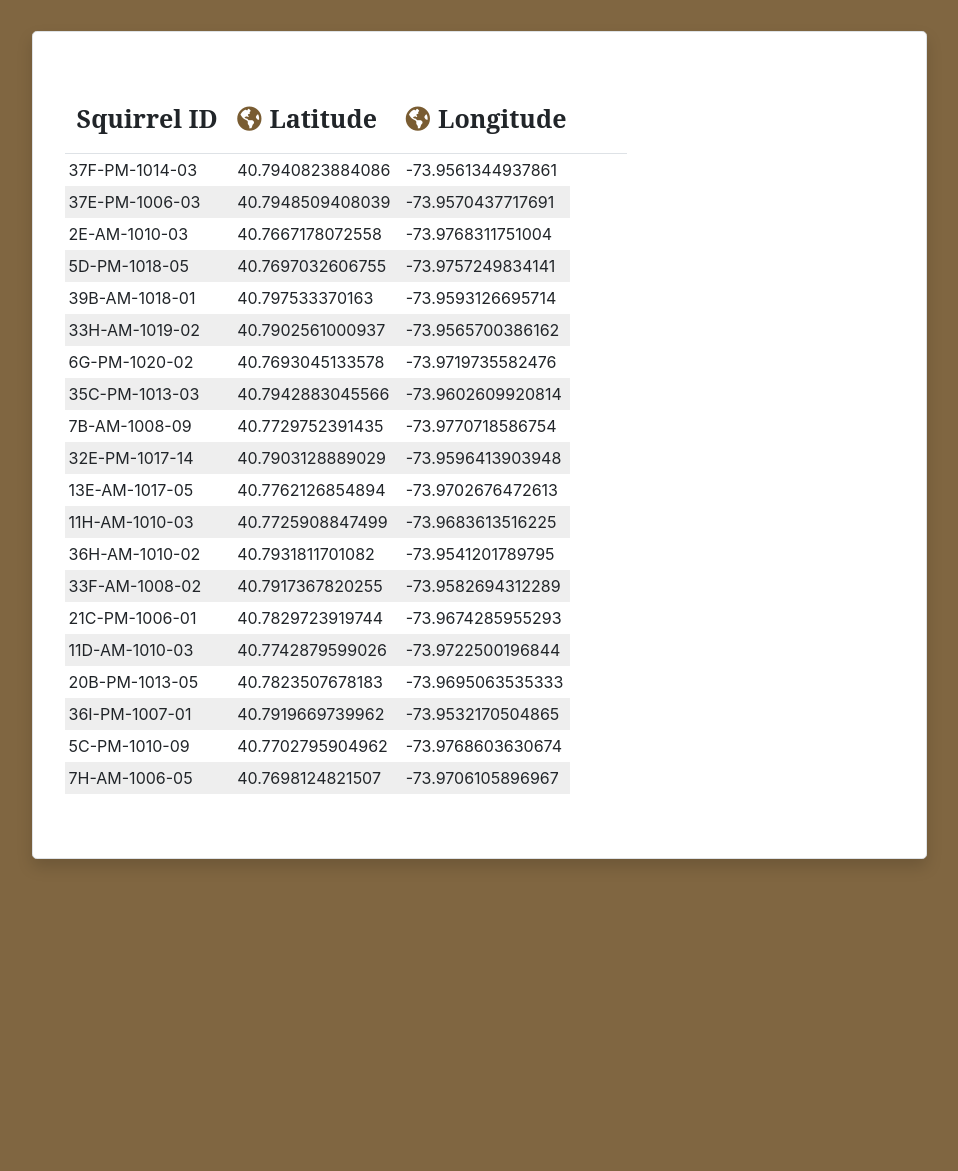
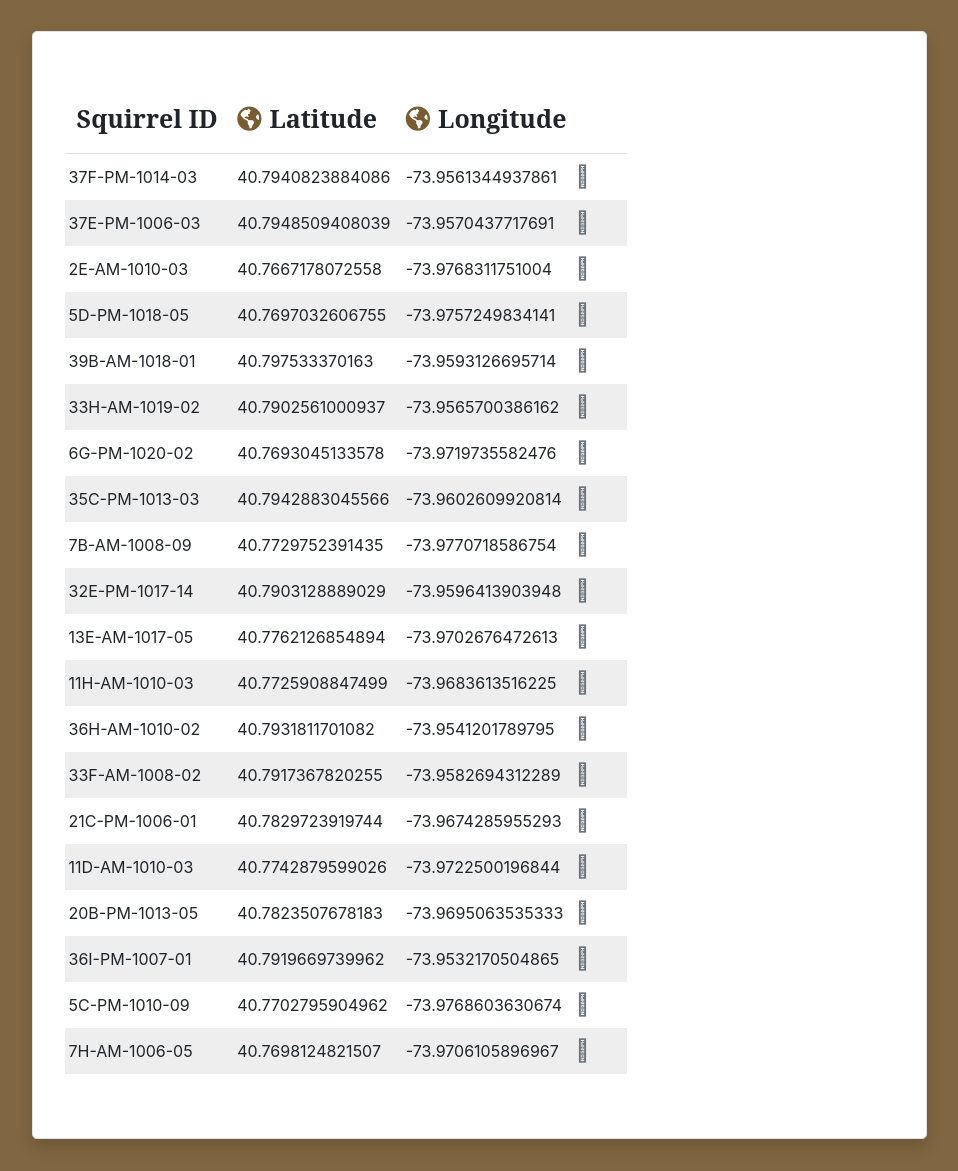
Before and after one commit to TC1997/Tool-Django, a Django app: template myProject/templates/myApp/list.html in a window 1280 px wide. Shown: the part 422-1593 px from the top of the page, without its empty margins (161-1119 px from the left). Before the commit the page ends 1286 px from the top, so only its background shows below. Run offline with Django 3.2, Linux system fonts and the light colour scheme; the template is opened without the code that fills it: values that come from a table or form of the project are taken from there, others are empty; data comes from the database, SQL or seed files in the repository; some libraries are stand-ins or nearby versions.

Commit message:
change list.html

```diff
--- a/myProject/templates/myApp/list.html
+++ b/myProject/templates/myApp/list.html
@@ -23,6 +23,10 @@
                     <td>{{squirrel.Unique_Squirrel_ID}}</td>
                     <td>{{squirrel.Latitude}}</td>
                     <td>{{squirrel.Longitude}}</td>
+                    <td>
+                        <a href="{% url 'update' squirrel.id %}" class="btn text-secondary px-0">
+                            <i class="fal fa-edit fa-lg"></i>
+                        </a>
 
                 </tr>
             {% endfor %}
```
